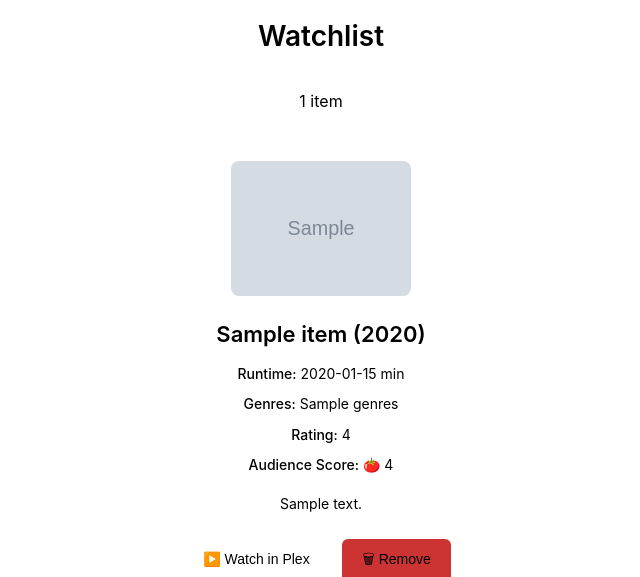
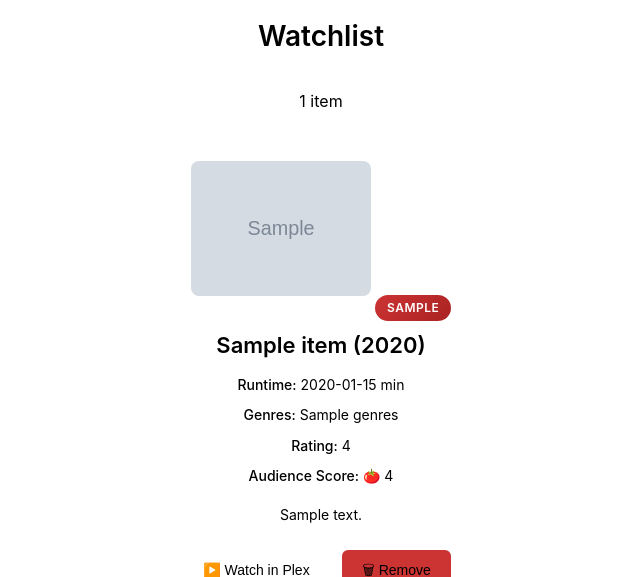
Before and after one commit to KelTech-Services/MediaRoulette, a Flask app: template templates/watchlist.html in a window 1280 px wide. Shown: the part 248-825 px from the top of the page, without its empty margins (319-959 px from the left). Run offline with Flask 3, Linux system fonts and the light colour scheme; the template is opened without the code that fills it: most values are stand-ins (such as "Sample title", 1, 10 or a date in 2020); grey boxes marked "Sample" are stand-in pictures.

Commit message:
Add Movie/TV Show badge to result cards

```diff
--- a/app.py
+++ b/app.py
@@ -335,6 +335,7 @@ def build_item_data(item, machine_id):
     rating_key = item.get('ratingKey')
     duration = item.get('duration')
     runtime = int(duration / 60000) if duration else None
+    item_type = item.get('type', 'movie')  # 'movie' or 'show'
     return {
         'title': item.get('title'),
         'year': item.get('year'),
@@ -345,7 +346,8 @@ def build_item_data(item, machine_id):
         'rating': item.get('contentRating', 'Unrated'),
         'runtime': str(runtime) if runtime else 'N/A',
         'audience_rating': f"{item.get('audienceRating', 0):.1f}" if item.get('audienceRating') else None,
-        'audience_rating_image': item.get('audienceRatingImage')
+        'audience_rating_image': item.get('audienceRatingImage'),
+        'media_type': 'TV Show' if item_type == 'show' else 'Movie'
     }
 
 @app.route('/export_watchlist')
@@ -415,7 +417,8 @@ def index():
                 'link': form.get('saved_link'),
                 'rating': form.get('saved_rating'),
                 'runtime': form.get('saved_runtime'),
-                'audience_rating': form.get('saved_audience_rating')
+                'audience_rating': form.get('saved_audience_rating'),
+                'media_type': form.get('saved_media_type', 'Movie')
             }
             if item['title'] and item['year']:
                 watchlist = load_watchlist()
--- a/static/style.css
+++ b/static/style.css
@@ -487,3 +487,25 @@ button[style*="background-color: #d9534f"]:hover {
         margin-bottom: 8px;
     }
 }
+
+/* Media Type Badge */
+.media-type-badge {
+    display: inline-block;
+    padding: 4px 12px;
+    border-radius: 16px;
+    font-size: 12px;
+    font-weight: 600;
+    text-transform: uppercase;
+    letter-spacing: 0.5px;
+    margin: 12px 0 8px 0;
+}
+
+.media-type-badge.movie {
+    background: linear-gradient(135deg, #e5a00d, #cc8800);
+    color: #000;
+}
+
+.media-type-badge.tvshow {
+    background: linear-gradient(135deg, #cc3333, #aa2222);
+    color: #fff;
+}
--- a/templates/index.html
+++ b/templates/index.html
@@ -101,6 +101,7 @@
         {% if result.poster %}
             <img src="{{ result.poster }}" alt="Poster" class="poster">
         {% endif %}
+        <span class="media-type-badge {{ 'movie' if result.media_type == 'Movie' else 'tvshow' }}">{{ result.media_type }}</span>
         <h2>{{ result.title }} ({{ result.year }})</h2>
         {% if result.runtime and result.runtime != 'N/A' %}
         <p><strong>Runtime:</strong> {{ result.runtime }} min</p>
@@ -129,6 +130,7 @@
                 <input type="hidden" name="saved_rating" value="{{ result.rating }}">
                 <input type="hidden" name="saved_runtime" value="{{ result.runtime }}">
                 <input type="hidden" name="saved_audience_rating" value="{{ result.audience_rating }}">
+                <input type="hidden" name="saved_media_type" value="{{ result.media_type }}">
                 <button type="submit" name="add_to_watchlist" value="true">➕ Add to Watchlist</button>
             </form>
         </div>
@@ -148,6 +150,7 @@
                 {% if item.poster %}
                     <img src="{{ item.poster }}" alt="Poster" class="poster">
                 {% endif %}
+                <span class="media-type-badge {{ 'movie' if item.media_type == 'Movie' else 'tvshow' }}">{{ item.media_type or 'Movie' }}</span>
                 <h2>{{ item.title }} ({{ item.year }})</h2>
                 {% if item.runtime and item.runtime != 'N/A' %}
                 <p><strong>Runtime:</strong> {{ item.runtime }} min</p>
--- a/templates/watchlist.html
+++ b/templates/watchlist.html
@@ -65,6 +65,7 @@
             {% if item.poster %}
                 <img src="{{ item.poster }}" alt="Poster" class="poster">
             {% endif %}
+            <span class="media-type-badge {{ 'movie' if item.media_type == 'Movie' else 'tvshow' }}">{{ item.media_type or 'Movie' }}</span>
             <h2>{{ item.title }} ({{ item.year }})</h2>
             {% if item.runtime and item.runtime != 'N/A' %}
             <p><strong>Runtime:</strong> {{ item.runtime }} min</p>
```
